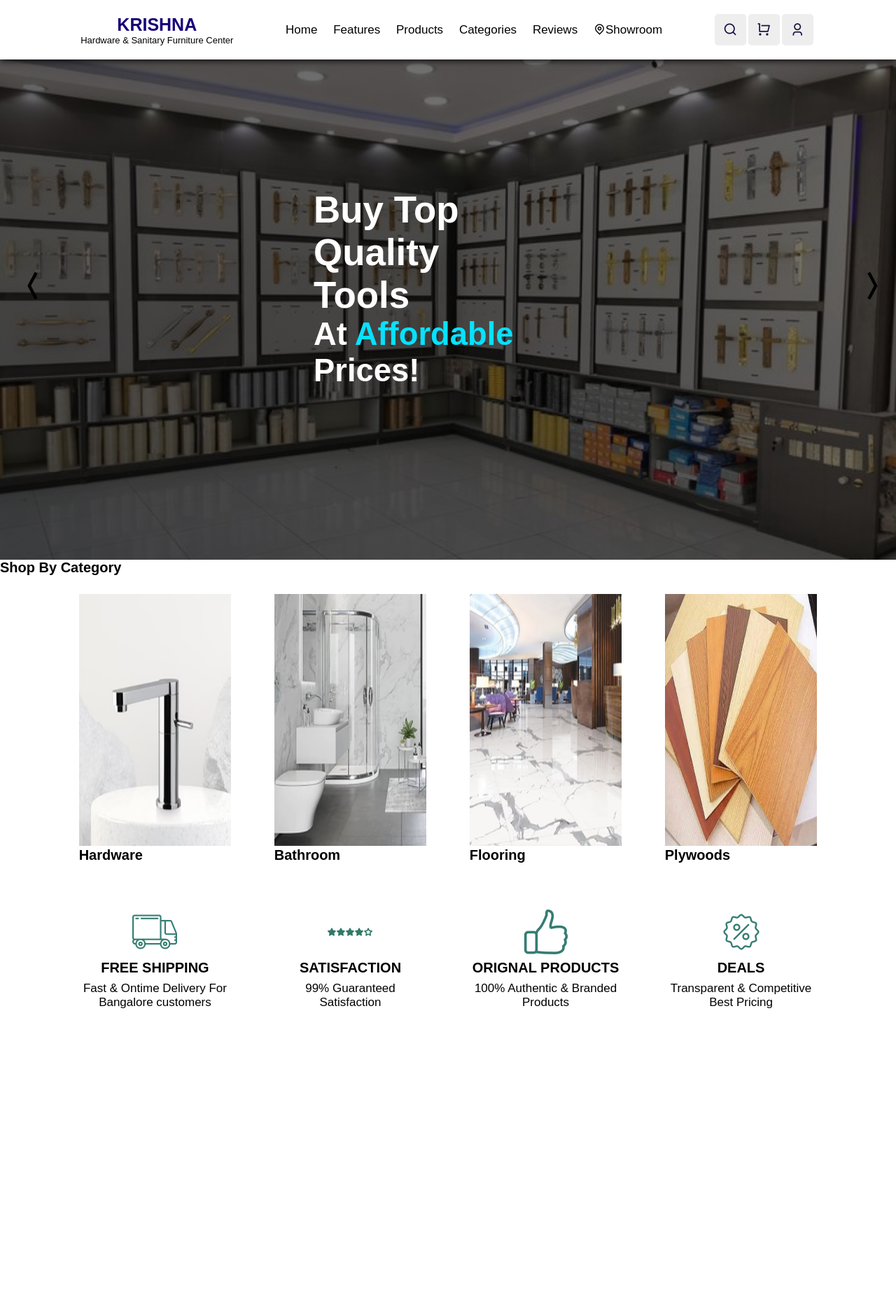
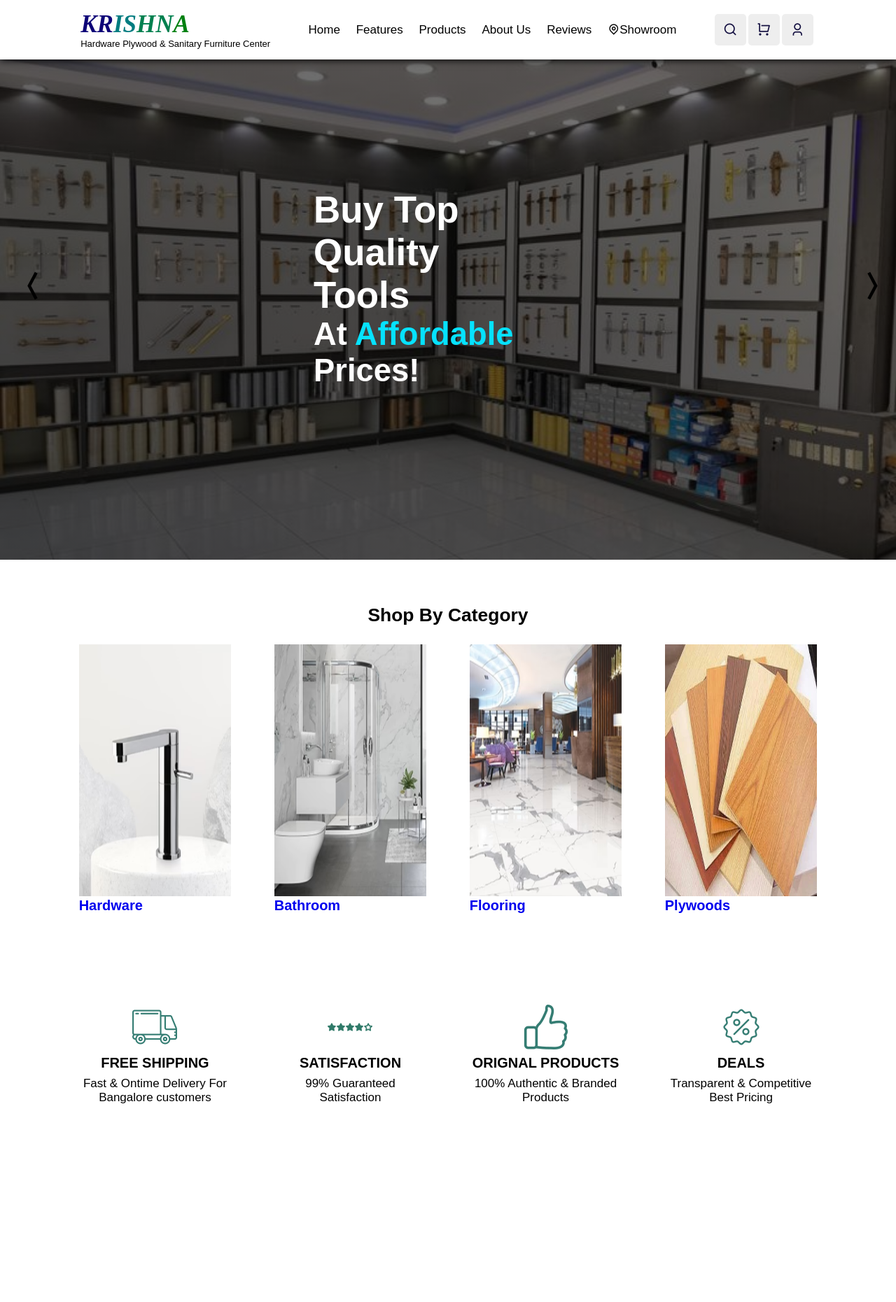
Before and after one commit to mehek154/Major_Project, a PHP site: page / in a window 1280 px wide. Shown: the whole page at 70% size. Before the commit the page ends 1441 px from the top, so only its background shows below. Run offline with PHP 8.4, Linux system fonts and the light colour scheme; some libraries are stand-ins or nearby versions.

Commit message:
page linked

```diff
--- a/Hardware/CSS/style.css
+++ b/Hardware/CSS/style.css
@@ -31,14 +31,15 @@ html{
     display: flex;
     align-items: center;
     justify-content: space-between;
-    padding: 2rem 9%;
+    padding: 1.5rem 9%;
     background: #fff;
     box-shadow: var(--box-shadow);
 }
 .header .logo h3{
-    font-size: 2.5rem;
+    font-family:zapfino;
+    font-size: 3.5rem;
     font-weight:bolder;
-    color: rgb(23, 1, 119);
+    color: rgb(13, 1, 119);
     display: flex;
 }
 .header .logo div{
@@ -61,7 +62,7 @@ html{
     transition: 0s;
 }
 .header .navbar a:hover{
-    border-bottom: 3px solid rgba(0, 0, 0,0.5);
+    border-bottom: 3px solid  rgb(6, 226, 255);
 }
 .header .icons{
     display: flex;
@@ -79,7 +80,7 @@ html{
     cursor: pointer;
 }
 .header .icons div:hover{
-    background-color: rgb(0, 4, 255);
+    background-color: rgb(6, 226, 255);
     color: #fff;
 }
 .fa-bars{
@@ -124,6 +125,7 @@ html{
     height:100%;
     width:100%;
     overflow: hidden;
+    position: relative;
 }
 .slider-wrapper .container{
     display: flex;
@@ -199,12 +201,24 @@ html{
     left:5%;
     top:8%;
 }
+.slider-wrapper .container:nth-child(7){
+    background-image: url('../Images/channel.jpg');
+    background-size: contain;
+    background-position: right;
+}
+#channel2{
+    height:30vh;
+    width:40vw;
+    position: absolute;
+    left:5%;
+    top:8%;
+}
 .navigations button{
-    position: absolute;
+    position:absolute;
     top:50%;
     transform: translateY(-50%);
     cursor: pointer;
-    z-index: 20;
+    z-index:10;
     height:40px;
     width:40px;
     border: none;
@@ -246,6 +260,12 @@ html{
     font-size:12mm;
     width:35vw;
 }
+.container2 #category-title{
+    margin-top:5%;
+    text-align: center;
+    font-weight: bolder;
+    font-size:7mm;
+}
 .category-container{
     display: flex;
     justify-content: center;
@@ -269,6 +289,7 @@ html{
     box-shadow:4px 4px 4px 4px rgb(185, 185, 185);
 }
 .Features-container{
+    margin-top:5%;
     display: flex;
     justify-content: center;
     align-items: center;
--- a/Hardware/Index.html
+++ b/Hardware/Index.html
@@ -3,7 +3,7 @@
   <head>
     <meta charset="UTF-8" />
     <meta name="viewport" content="width=device-width, initial-scale=1.0" />
-    <title>Hardware_shop</title>
+    <title>Krishna_shop</title>
     <link rel="stylesheet" href="CSS/style.css" />
     <link
       href="https://cdn.jsdelivr.net/npm/remixicon@4.5.0/fonts/remixicon.css"
@@ -18,17 +18,15 @@
     <div class="main-container">
 
       <header class="header">
-        <a href="#" class="logo">
-          <div>
-            <h3>KRISHNA</h3>
-            <p>Hardware & Sanitary Furniture Center</p>
+          <div class="logo">
+            <i><h3>KR <span style="color:rgb(0, 124, 128);font-family: zapfino;">IS</span><span style="color: rgb(0, 128, 79);font-family: zapfino;">HN</span><span style="color: rgb(0, 128, 17);font-family: zapfino;">A</span></h3></i>
+            <p>Hardware Plywood & Sanitary Furniture Center</p>
           </div>
-        </a>
         <nav class="navbar">
           <a href="#Home">Home</a>
           <a href="#Features">Features</a>
           <a href="#Products">Products</a>
-          <a href="#Categories">Categories</a>
+          <a href="#About Us">About Us</a>
           <a href="#Reviews">Reviews</a>
           <a href="#Showroom"
             ><i class="ri-map-pin-line"></i></i>Showroom</a
@@ -53,7 +51,7 @@
             <div class="sub-container">
               <h1>Buy Top Quality Tools</h1>
               <h3>
-                At <span style="color: rgb(6, 226, 255)">Affordable </span>Prices!
+                At <span style="color: rgb(6, 226, 255);">Affordable </span>Prices!
               </h3>
             </div>
           </div>
@@ -70,29 +68,43 @@
           <div class="container swiper-slide">
             <img src="Images/locks2.jpg" alt="" id="locks2">
           </div>
+          <div class="container swiper-slide">
+            <img src="Images/channel2.jpg" alt="" id="channel2">
+          </div>
         </div>
         <div class="navigations">
             <button id="slide-prev" onclick=" changeImage()"><i class="ri-arrow-left-wide-line" style="font-size: 14mm;"></i></button>
             <button id="slide-next" onclick=" changeImage()"><i class="ri-arrow-right-wide-line" style="font-size:14mm;"></i> </button>
         </div>
       </div>
-      <h1>Shop By Category</h1>
+      <div class="container2">
+
+        <h1 id="category-title">Shop By Category</h1>
         <div class="category-container">
           <div class="category">
+            <a href="Categories/hardware.html">
               <img src="Images/hardware.avif" alt="" srcset="">
               <h1>Hardware</h1>
+            </a>
           </div>
           <div class="category">
+            <a href="Categories/bathroom.html">
               <img src="Images/bathroom.avif" alt="" srcset="">
               <h1>Bathroom</h1>
+            </a>
           </div>
           <div class="category">
+            <a href="Categories/flooring.html">
               <img src="Images/flooring.avif" alt="" srcset="">
               <h1>Flooring</h1>
+            </a>
           </div>
           <div class="category">
+            <a href="Categories/plywood.html">
               <img src="Images/plywood3.jpg" alt="" srcset="">
               <h1>Plywoods</h1>
+            </a>
+          </div>
         </div>
       </div>
       <div class="Features-container">
```
Also changed, not shown: Hardware/Categories/bathroom.html (added, +12 -0 lines), Hardware/Categories/flooring.html (added, +12 -0 lines), Hardware/Categories/hardware.html (added, +12 -0 lines), Hardware/Categories/plywood.html (added, +12 -0 lines), Hardware/Images/channel.jpg (added), Hardware/Images/channel2.jpg (added), Hardware/Images/drawer.webp (added), Hardware/Images/h.jpg (added), Hardware/JS/script.js (line endings or trailing spaces). Lines whose indentation alone changed are shown as unchanged.
